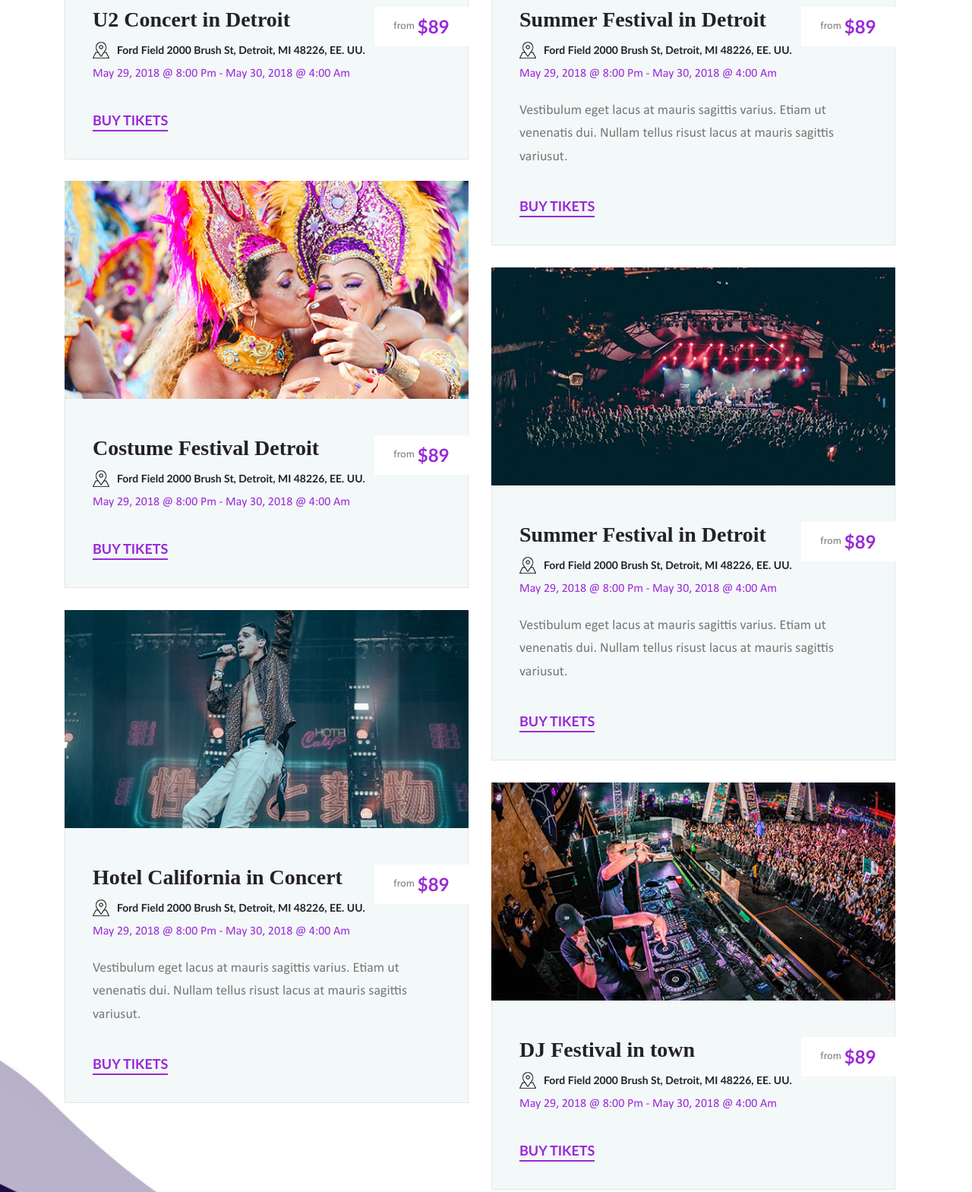
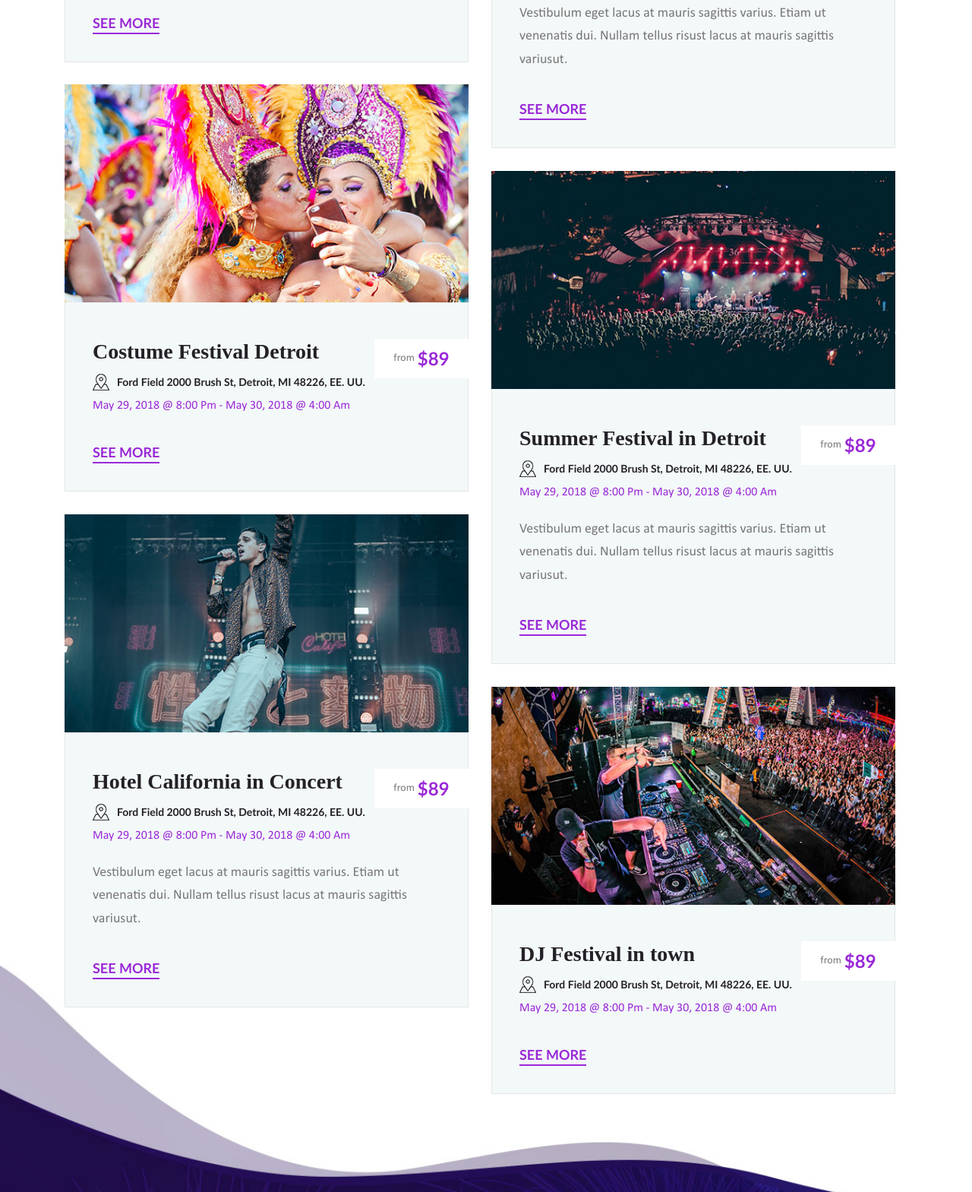
Before and after one commit to nuvcc/nuvyuva2024, a plain HTML site: page nuvyuva/nuvyuva/events.html in a window 1280 px wide. Shown: the part 1051-2620 px from the top of the page at 76% size. Drawn offline with Linux system fonts and the light colour scheme.

Commit message:
fixed buttons

```diff
--- a/nuvyuva/nuvyuva/events.html
+++ b/nuvyuva/nuvyuva/events.html
@@ -103,7 +103,7 @@
                     </header>
 
                     <footer class="entry-footer">
-                        <a href="/single-event.html">Buy Tikets</a>
+                        <a href="/single-event.html">See More</a>
                     </footer>
                 </div>
             </div>
@@ -135,7 +135,7 @@
                     </div>
 
                     <footer class="entry-footer">
-                        <a href="/single-event2.html">Buy Tikets</a>
+                        <a href="/single-event2.html">See More</a>
                     </footer>
                 </div>
             </div>
@@ -162,7 +162,7 @@
                     </header>
 
                     <footer class="entry-footer">
-                        <a href="/single-event3.html">Buy Tikets</a>
+                        <a href="/single-event3.html">See More</a>
                     </footer>
                 </div>
             </div>
@@ -194,7 +194,7 @@
                     </div>
 
                     <footer class="entry-footer">
-                        <a href="/single-event4.html">Buy Tikets</a>
+                        <a href="/single-event4.html">See More</a>
                     </footer>
                 </div>
             </div>
@@ -226,7 +226,7 @@
                     </div>
 
                     <footer class="entry-footer">
-                        <a href="/single-event5.html">Buy Tikets</a>
+                        <a href="/single-event5.html">See More</a>
                     </footer>
                 </div>
             </div>
@@ -252,7 +252,7 @@
                         </div>
                     </header>
                     <footer class="entry-footer">
-                        <a href="/single-event6.html">Buy Tikets</a>
+                        <a href="/single-event6.html">See More</a>
                     </footer>
                 </div>
             </div>
@@ -306,7 +306,7 @@
                                 </header>
 
                                 <footer class="entry-footer">
-                                    <a href="/single-event7.html">Buy Tikets</a>
+                                    <a href="/single-event7.html">Buy Now</a>
                                 </footer>
                             </div>
 
@@ -330,7 +330,7 @@
                                 </header>
 
                                 <footer class="entry-footer">
-                                    <a href="/single-event8.html">Buy Tikets</a>
+                                    <a href="/single-event8.html">Buy Now</a>
                                 </footer>
                             </div>
 
@@ -354,7 +354,7 @@
                                 </header>
 
                                 <footer class="entry-footer">
-                                    <a href="/single-event9.html">Buy Tikets</a>
+                                    <a href="/single-event9.html">Buy Now</a>
                                 </footer>
                             </div>
                         </div>
--- a/nuvyuva/nuvyuva/style.css
+++ b/nuvyuva/nuvyuva/style.css
@@ -1129,7 +1129,7 @@ a:hover, a:active {
 # Events List
 --------------------------------------------------------------*/
 .events-search {
-    padding: 100px 0;
+    padding: 36px 0;
 }
 
 .events-search input[type="date"],
```
